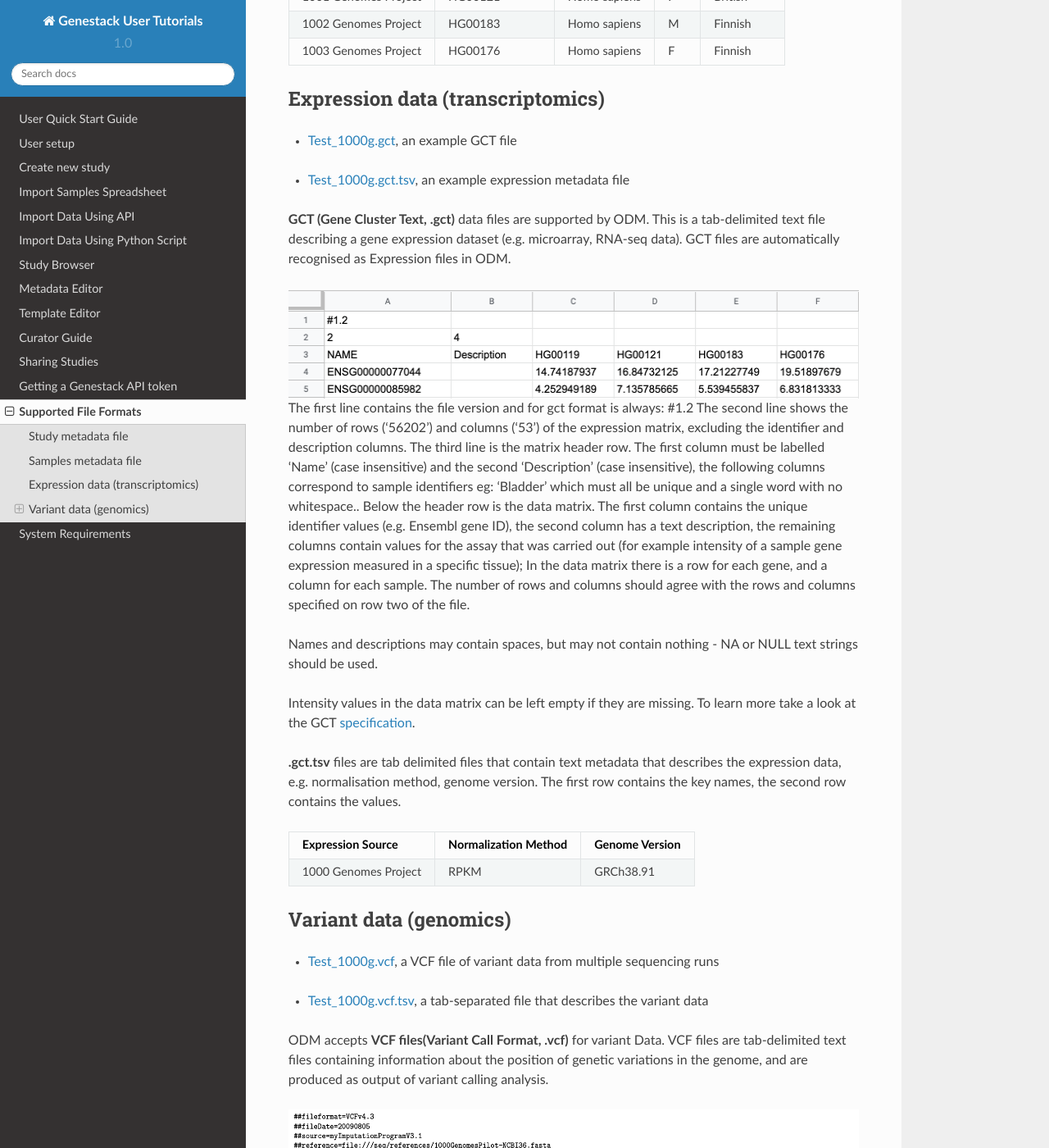
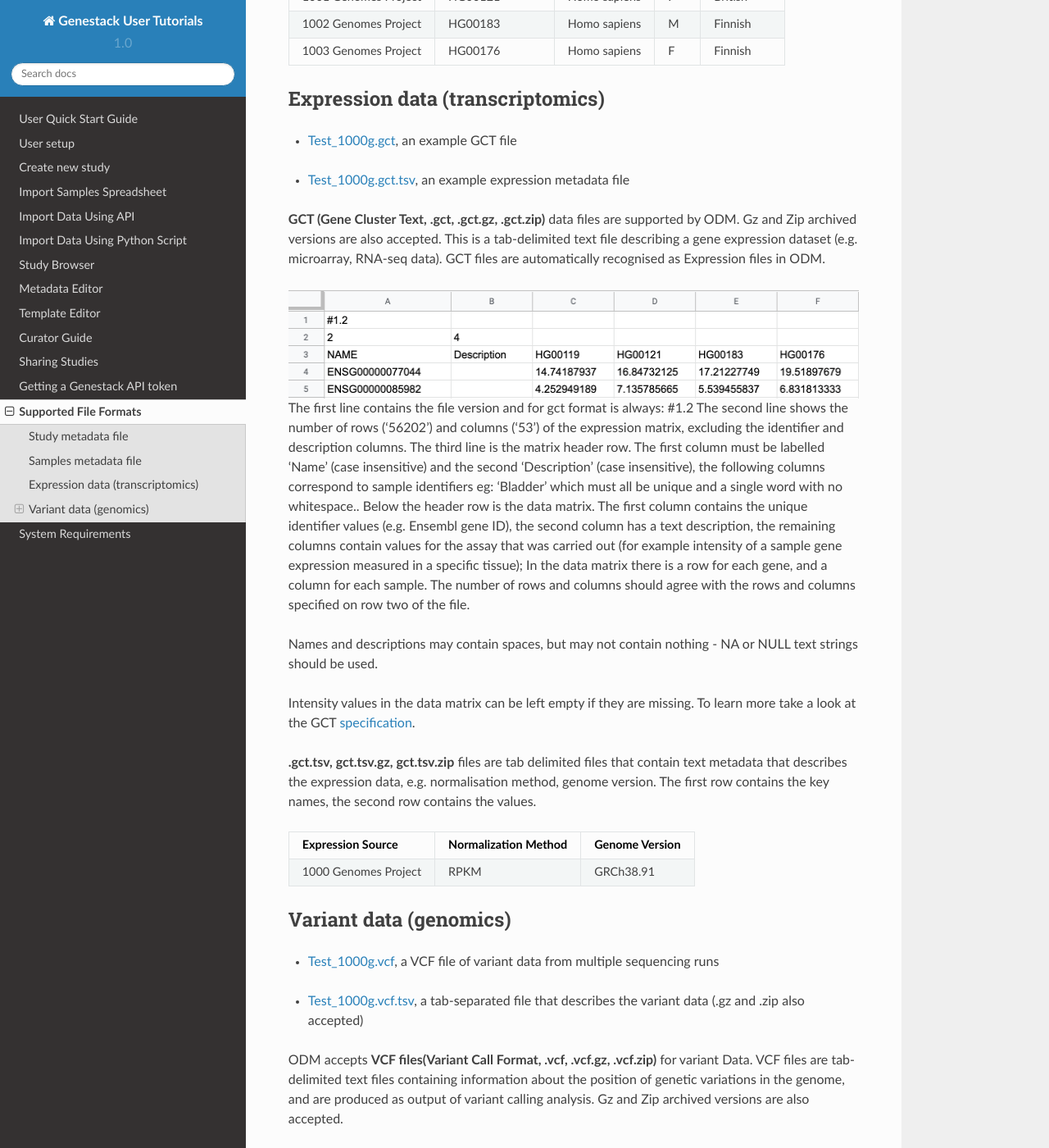
Before and after one commit to genestack/user-guide, a Sphinx documentation site: the page built from source/doc-odm-user-guide/supported-formats.rst, in a window 1280 px wide and 1400 px high, scrolled down 622 px. Shown: the whole window at 82% size. Built offline with Sphinx 7.4.7 and the Read the Docs theme 2.0.0, drawn with Linux system fonts in a browser that asks for light colours.

Commit message:
Update supported-formats.rst

```diff
--- a/source/doc-odm-user-guide/supported-formats.rst
+++ b/source/doc-odm-user-guide/supported-formats.rst
@@ -42,7 +42,7 @@ Expression data (transcriptomics)
 
 .. _Test_1000g.gct.tsv: https://s3.amazonaws.com/bio-test-data/odm/Test_1000g/Test_1000g.gct.tsv
 
-**GCT (Gene Cluster Text, .gct)** data files are supported by ODM. This is a tab-delimited text file describing a gene expression dataset (e.g. microarray, RNA-seq data). GCT files are automatically recognised as Expression files in ODM.
+**GCT (Gene Cluster Text, .gct, .gct.gz, .gct.zip)** data files are supported by ODM. Gz and Zip archived versions are also accepted. This is a tab-delimited text file describing a gene expression dataset (e.g. microarray, RNA-seq data). GCT files are automatically recognised as Expression files in ODM.
 
 .. image:: images/gct-file.png
    :scale: 50 %
@@ -61,7 +61,7 @@ To learn more take a look at the GCT specification_.
 
 .. _specification: https://software.broadinstitute.org/software/igv/GCT
 
-**.gct.tsv** files are tab delimited files that contain text metadata that describes the expression data, e.g. normalisation method, genome version.  The first row contains the key names, the second row contains the values.
+**.gct.tsv, gct.tsv.gz, gct.tsv.zip** files are tab delimited files that contain text metadata that describes the expression data, e.g. normalisation method, genome version.  The first row contains the key names, the second row contains the values.
 
 +----------------------+----------------------+-----------------+
 | Expression Source    | Normalization Method | Genome Version  |
@@ -78,11 +78,11 @@ Variant data (genomics)
 
 .. _`Test_1000g.vcf`: https://s3.amazonaws.com/bio-test-data/odm/Test_1000g/Test_1000g.vcf
 
-- `Test_1000g.vcf.tsv`_, a tab-separated file that describes the variant data
+- `Test_1000g.vcf.tsv`_, a tab-separated file that describes the variant data (.gz and .zip also accepted)
 
 .. _Test_1000g.vcf.tsv: https://s3.amazonaws.com/bio-test-data/odm/Test_1000g/Test_1000g.vcf.tsv
 
-ODM accepts **VCF files(Variant Call Format, .vcf)** for variant Data. VCF files are tab-delimited text files containing information about the position of genetic variations in the genome, and are produced as output of variant calling analysis.
+ODM accepts **VCF files(Variant Call Format, .vcf, .vcf.gz, .vcf.zip)** for variant Data. VCF files are tab-delimited text files containing information about the position of genetic variations in the genome, and are produced as output of variant calling analysis. Gz and Zip archived versions are also accepted.
 
 .. image:: images/vcf-file.png
    :scale: 55 %
```
